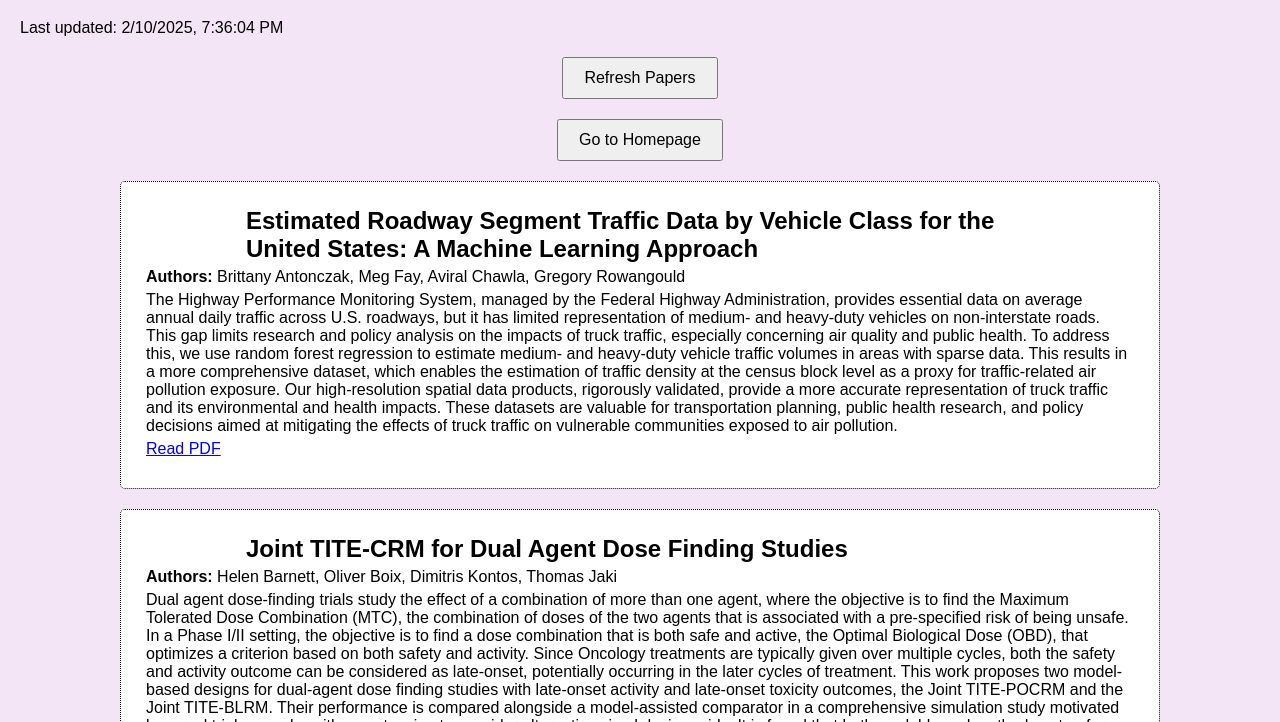
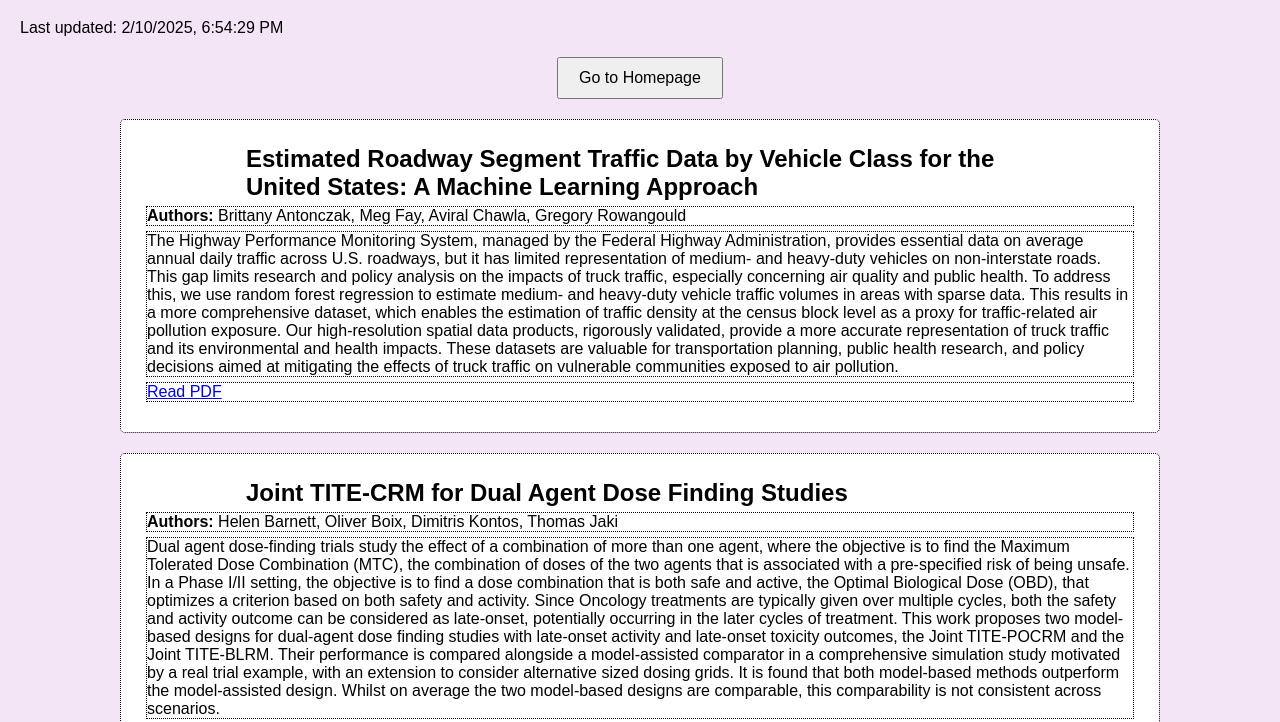
Before and after one commit to panevins/bst236_hw1_codeblog, a website: page arxiv-search/index.html in a window 1280 px wide. Shown: the part 61-783 px from the top of the page. Drawn offline with Linux system fonts and the light colour scheme; no server answers.

Commit message:
changing some style things

```diff
--- a/arxiv-search/index.html
+++ b/arxiv-search/index.html
@@ -8,8 +8,7 @@
 </head>
 <body>
     <h1>Latest ArXiv Papers on Topic Modelling</h1>
-    <p id="last-updated">Last updated: 2/10/2025, 7:36:04 PM</p>
-    <button id="refresh-button">Refresh Papers</button>
+    <p id="last-updated">Last updated: 2/10/2025, 6:54:29 PM</p>
     <button onclick="window.location.href='../index.html'">Go to Homepage</button>
     <div id="papers">
                 <div class="paper">
--- a/arxiv-search/styles.css
+++ b/arxiv-search/styles.css
@@ -29,6 +29,7 @@ h1 {
 
 .paper p {
     margin: 5px 0;
+    border: 1px dotted black;
 }
 
 button {
```
